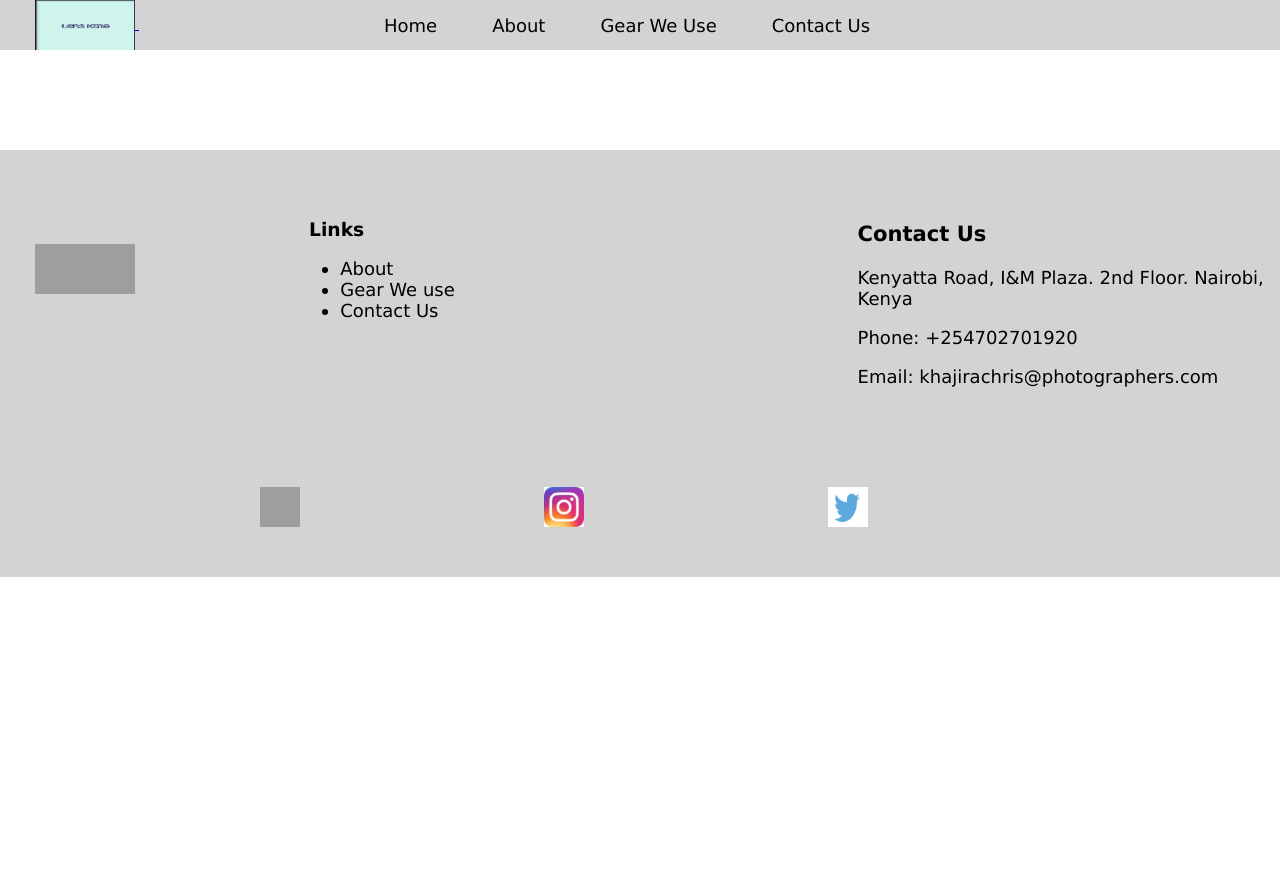
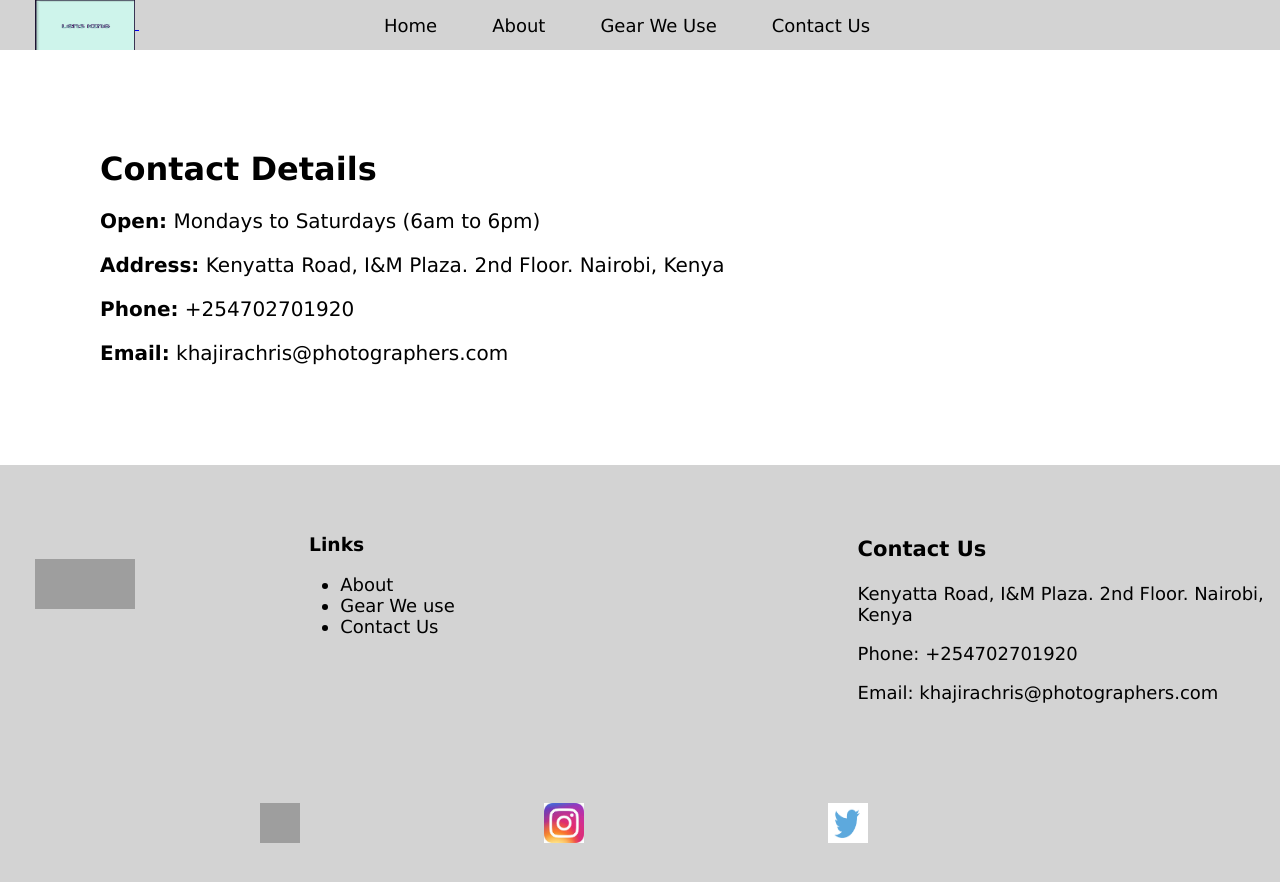
Before and after one commit to Ckhajira/photography-website, a plain HTML site: page contact.html in a window 1280 px wide. Before the commit the page ends 800 px from the top, so only its background shows below. Drawn offline with Linux system fonts and the light colour scheme; grey boxes are pictures that could not be loaded.

Commit message:
This commit adds the contact details in the contact page

```diff
--- a/assets/css/styles.css
+++ b/assets/css/styles.css
@@ -201,3 +201,11 @@ footer{
     font-size: 18px;
     font-family: Verdana, Geneva, Tahoma, sans-serif;
 }
+.contact-details{
+    margin-top: 100px;
+    margin-left: 100px;
+    font-family: Verdana, Geneva, Tahoma, sans-serif;
+}
+.contact-details p{
+    font-size: 20px;
+}
--- a/contact.html
+++ b/contact.html
@@ -24,6 +24,13 @@
 
     </div>
 
+    <div class="contact-details">
+    <h1>Contact Details</h1>
+    <p><strong>Open:</strong> Mondays to Saturdays (6am to 6pm)</p>
+    <p><strong>Address:</strong> Kenyatta Road, I&M Plaza. 2nd Floor. Nairobi, Kenya </p>
+    <p><strong>Phone:</strong> +254702701920</p>
+    <p><strong>Email:</strong> khajirachris@photographers.com</p>
+    </div>
 
     <div class="footers">
             <img class="logo" src="https://media.istockphoto.com/vectors/camera-eye-framed-with-hands-vector-id1323539584?b=1&k=6&m=1323539584&s=170667a&w=0&h=AkMYvYMPSeViJpWzV4ThWQ98pbV4QEzJaebMGM0kiBk=" alt ="logo" >
@@ -40,9 +47,9 @@
            <div id="bar2">
                <h3 class="text-styling">Links</h3>
                <ul class="list-style">
-            <a class="link-style" href="#"> <li class="footbar-links">About</li> </a>
-            <a class="link-style" href=""><li class="footbar-links">Gear We use</li> </a>
-            <a class="link-style" href=""><li class="footbar-links">Contact Us</li></a>
+            <a class="link-style" href="./about.html"> <li class="footbar-links">About</li> </a>
+            <a class="link-style" href="./gear.html"><li class="footbar-links">Gear We use</li> </a>
+            <a class="link-style" href="./contact.html"><li class="footbar-links">Contact Us</li></a>
                </ul>
             </div>
 
```
Also changed, not shown: about.html (+3 -3 lines), gear.html (+3 -3 lines), index.html (+3 -3 lines).
